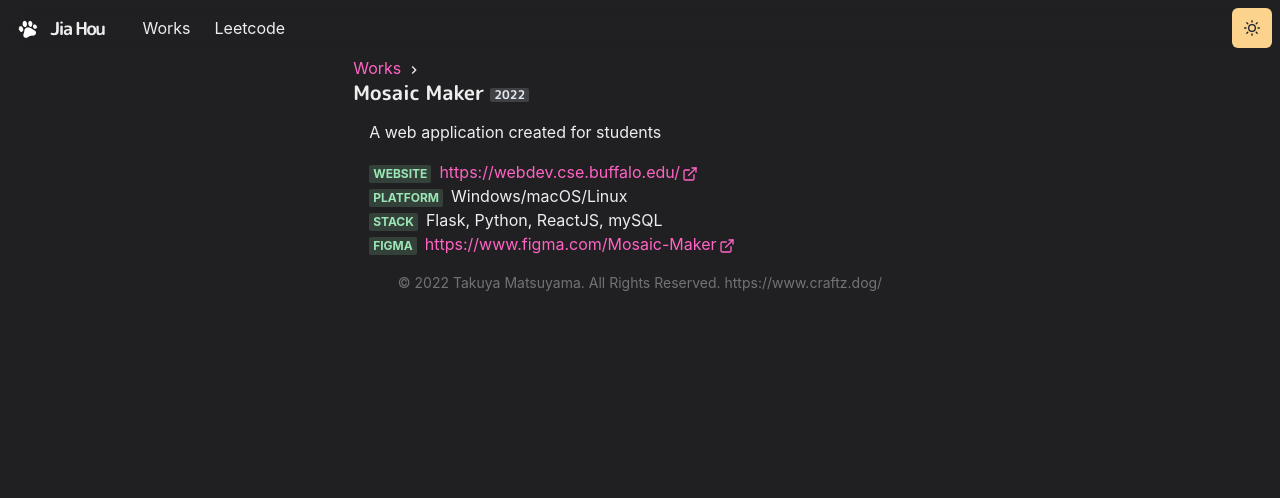
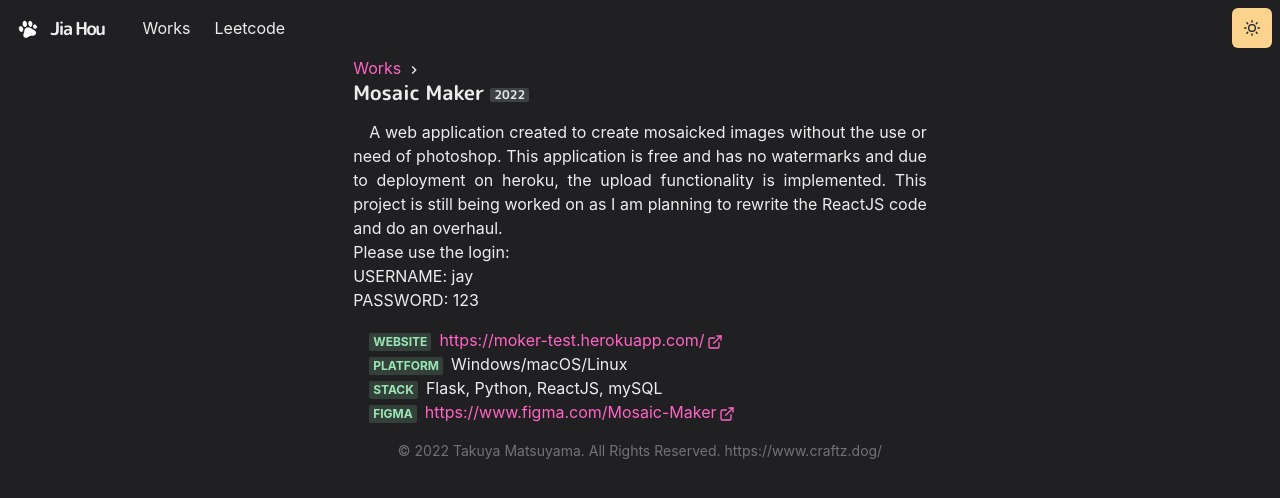
Before and after one commit to jaykaicheng/jaykaicheng-homepage, a Next.js app: page /works/mosaic-maker in a window 1280 px wide. Shown: the top 498 px of the page. Built offline with nearby package versions, Linux system fonts and the light colour scheme.

Commit message:
updated link for mosaic maker and logins for mosaic maker and study seeker

```diff
--- a/pages/works/mosaic-maker.js
+++ b/pages/works/mosaic-maker.js
@@ -22,13 +22,22 @@
           Mosaic Maker <Badge>2022</Badge>
         </Title>
         <Paragraph>
-          A web application created for students
+          A web application created to create mosaicked images without the use or need
+          of photoshop. This application is free and has no watermarks and due to deployment
+          on heroku, the upload functionality is implemented. This project is still
+          being worked on as I am planning to rewrite the ReactJS code and do an overhaul.
+          <br/>
+          Please use the login:
+          <br/>
+          USERNAME: jay
+          <br/>
+          PASSWORD: 123
         </Paragraph>
         <List ml={4} my={4}>
           <ListItem>
             <Meta>Website</Meta>
-              <Link href='https://webdev.cse.buffalo.edu/hci/teams/commitment/'>
-                https://webdev.cse.buffalo.edu/<ExternalLinkIcon mx="2px" />
+              <Link href='https://moker-test.herokuapp.com/'>
+              https://moker-test.herokuapp.com/<ExternalLinkIcon mx="2px" />
               </Link>
           </ListItem>
           <ListItem>
```
Also changed, not shown: pages/works/study-seeker.js (+9 -1 lines).
